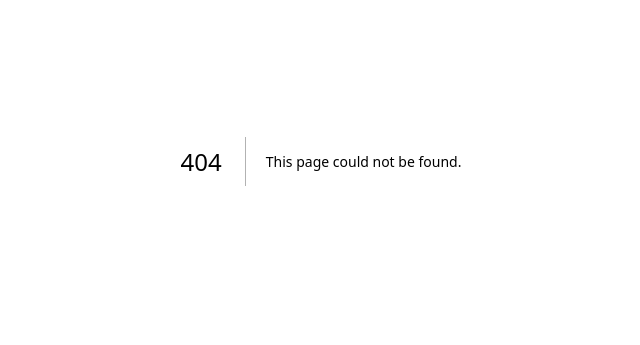
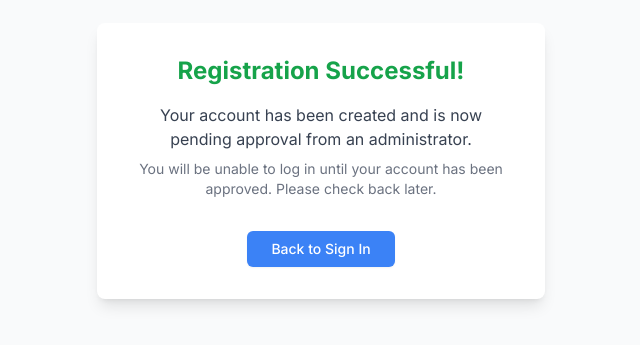
Before and after one commit to CiaranF662/Consultant-Time-Project-Management-System, a Next.js app: page /pending-approval in a window 1280 px wide. Before the commit this address had no page. Shown: the part 239-584 px from the top of the page, without its empty margins (319-959 px from the left). Built offline with nearby package versions, Linux system fonts and the light colour scheme.

Commit message:
Adding a pending approval page that growth team members are sent to while their status is pending.

```diff
--- /dev/null
+++ b/src/app/pending-approval/page.tsx
@@ -0,0 +1,27 @@
+import Link from 'next/link';
+
+export default function PendingApprovalPage() {
+  return (
+    <div className="flex min-h-screen flex-col items-center justify-center bg-gray-50 p-4">
+      <div className="w-full max-w-md rounded-lg bg-white p-8 text-center shadow-lg">
+        <h1 className="text-2xl font-bold text-green-600">
+          Registration Successful!
+        </h1>
+        <p className="mt-4 text-gray-700">
+          Your account has been created and is now pending approval from an administrator.
+        </p>
+        <p className="mt-2 text-sm text-gray-500">
+          You will be unable to log in until your account has been approved. Please check back later.
+        </p>
+        <div className="mt-8">
+          <Link
+            href="/login"
+            className="inline-block rounded-md bg-blue-500 px-6 py-2 text-sm font-medium text-white shadow-sm hover:bg-blue-600"
+          >
+            Back to Sign In
+          </Link>
+        </div>
+      </div>
+    </div>
+  );
+}
--- a/src/app/register/page.tsx
+++ b/src/app/register/page.tsx
@@ -42,7 +42,8 @@ export default function RegisterPage() {
 
       // Redirect based on the role selected
       if (role === UserRole.GROWTH_TEAM) {
-        router.push('/login?status=pending_approval');
+        // This is the only line that has been changed
+        router.push('/pending-approval');
       } else {
         router.push('/login?status=registered');
       }
```
